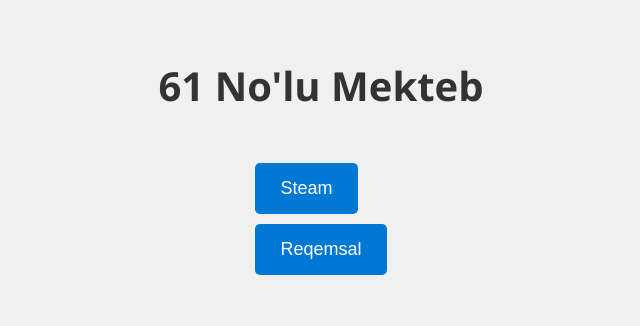
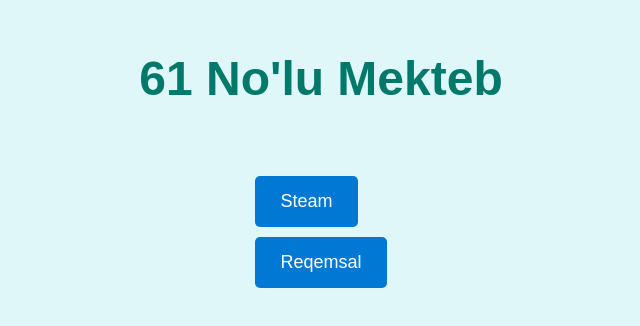
Before and after one commit to 61nomekteb/61nomekteb.github.io, a plain HTML site: page index.html in a window 1280 px wide. Shown: the part 250-576 px from the top of the page, without its empty margins (319-959 px from the left). Drawn offline with Linux system fonts and the light colour scheme.

Commit message:
Update index.html

```diff
--- a/index.html
+++ b/index.html
@@ -11,13 +11,14 @@
             justify-content: center;
             align-items: center;
             height: 100vh;
-            background-color: #f0f0f0;
+            background-color: #e0f7fa; /* Okula uygun bir arka plan rengi */
             font-family: 'Segoe UI', Tahoma, Geneva, Verdana, sans-serif;
         }
         h1 {
-            color: #333;
-            font-size: 2.5em;
-            margin-bottom: 20px;
+            color: #00796b; /* Okula uygun bir tema rengi */
+            font-size: 3em; /* Başlığı biraz daha büyük yapalım */
+            margin-bottom: 40px; /* Başlığı biraz daha yukarı taşıyalım */
+            font-family: 'Arial', sans-serif;
         }
         .button-container {
             margin-top: 20px;
@@ -32,10 +33,11 @@
             border: none;
             border-radius: 5px;
             cursor: pointer;
-            transition: background-color 0.3s;
+            transition: background-color 0.3s, transform 0.3s;
         }
         button:hover {
             background-color: #005ea6;
+            transform: translateX(10px); /* Butonların soldan sağa kayarak değişmesini sağlayalım */
         }
     </style>
 </head>
```
